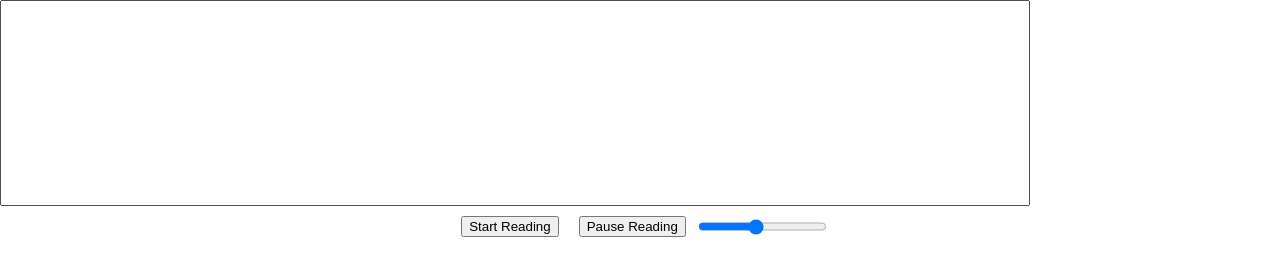
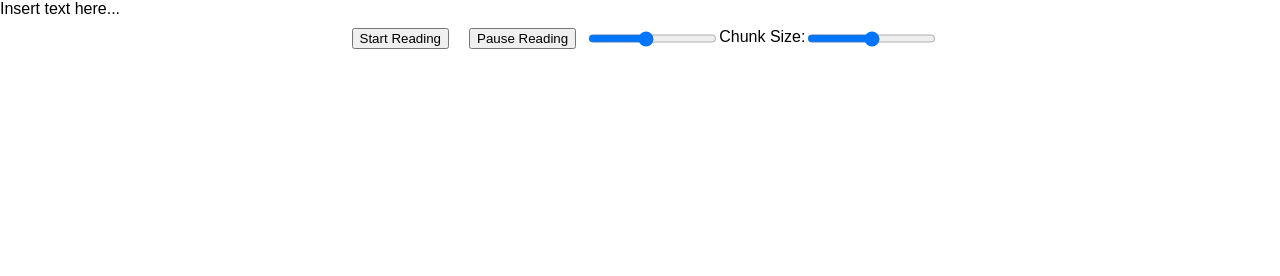
Before and after one commit to FeAlias/FeAlias.github.io, a plain HTML site: page index.html in a window 1280 px wide. Drawn offline with Linux system fonts and the light colour scheme.

Commit message:
Update index.html

```diff
--- a/index.html
+++ b/index.html
@@ -7,11 +7,13 @@
     <link rel="stylesheet" href="styles.css">
 </head>
 <body>
-    <textarea id="textInput" rows="10" cols="50"></textarea>
+    <div id="textInput" contenteditable="true">Insert text here...</div>
     <div id="controls">
         <button id="startButton">Start Reading</button>
         <button id="pauseButton">Pause Reading</button>
         <input type="range" id="speedControl" min="100" max="1000" value="500">
+        <label for="chunkSize">Chunk Size:</label>
+        <input type="range" id="chunkSize" min="1" max="5" value="3">
     </div>
     <script src="script.js"></script>
 </body>
```
